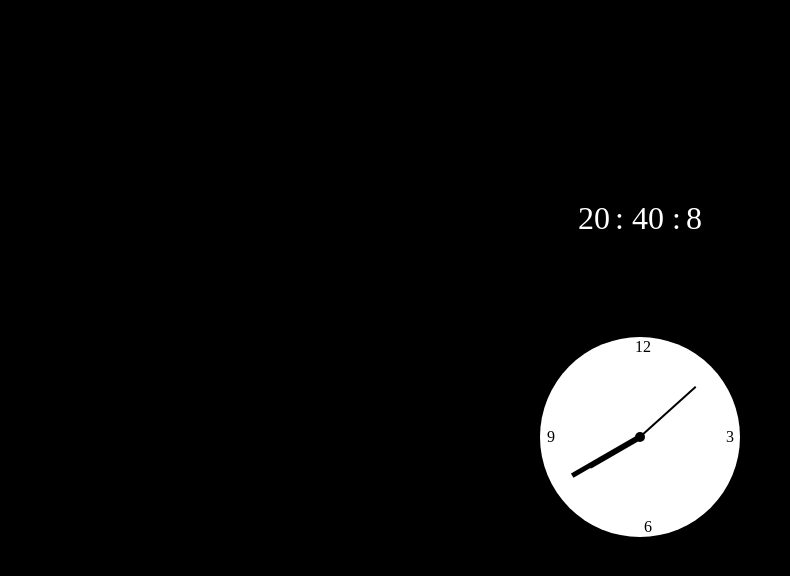
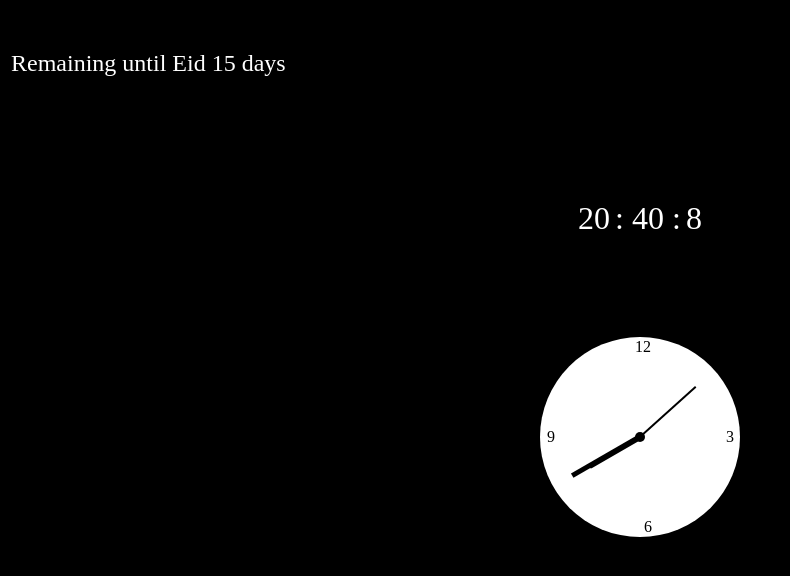
Before and after one commit to iws0iedj/Simple-clock, a plain HTML site: page index.html in a window 1280 px wide. Shown: the whole page, without its empty margins (0-790 px from the left). Drawn offline with Linux system fonts and the light colour scheme.

Commit message:
Update index.html

```diff
--- a/index.html
+++ b/index.html
@@ -154,7 +154,7 @@
               </div>
          </div>
     </div>
-    <p class="soon"></p>
+    <p class="soon">Remaining until Eid <span></span> days</p>
     <script src="./main.js"></script>
 </body>
 </html>
```
